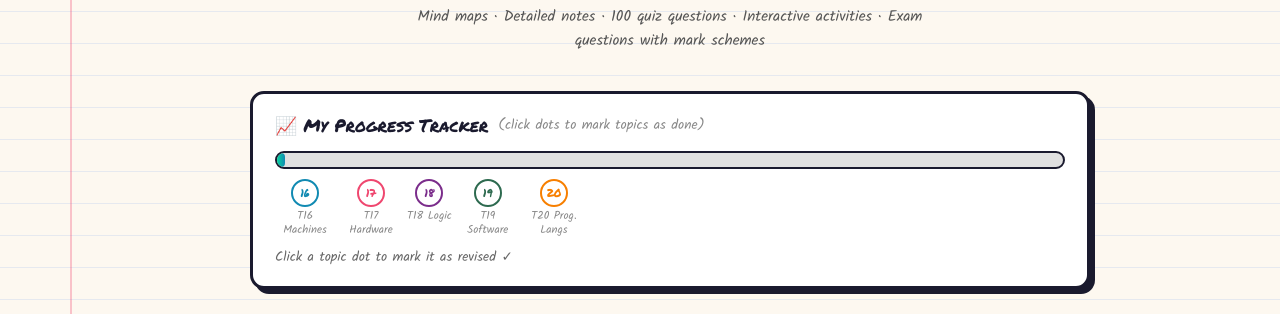
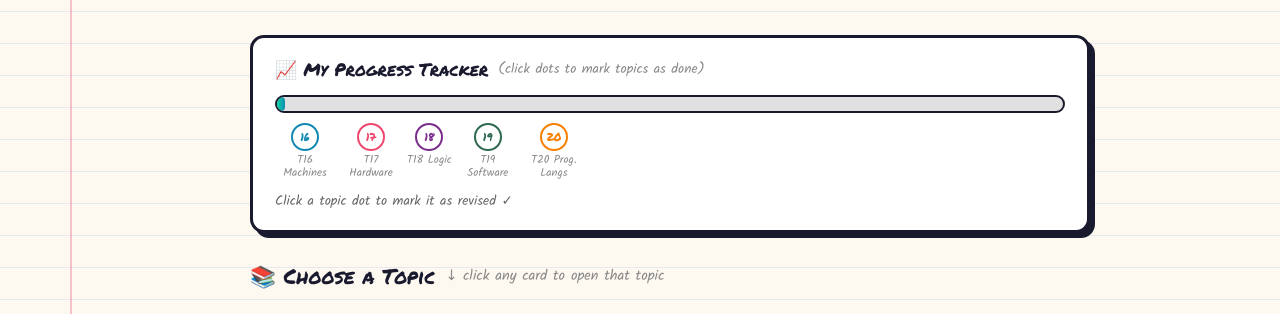
Before and after one commit to pooja7909/IGCSE-Topic-4-Computers, a plain HTML site: page index.html in a window 1280 px wide. Shown: the part 276-590 px from the top of the page. Drawn offline with Linux system fonts and the light colour scheme.

Commit message:
Update index.html

```diff
--- a/index.html
+++ b/index.html
@@ -311,7 +311,7 @@
       <div class="hero-label">Complete Revision Pack</div>
       <h1 class="hero-title">COMPUTERS</h1>
       <span class="hero-sub">Topic 4 · All Five Topics · Full Interactive Revision</span>
-      <p class="hero-desc">Mind maps · Detailed notes · 100 quiz questions · Interactive activities · Exam questions with mark schemes</p>
+
     </div>
   </div>
 
```
